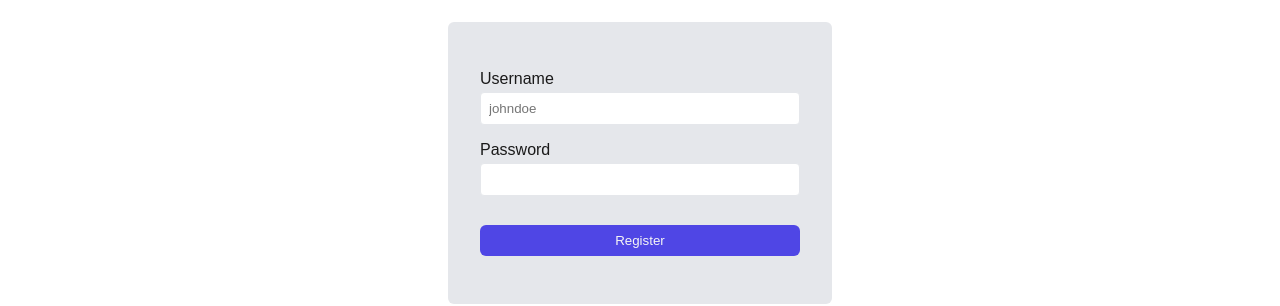
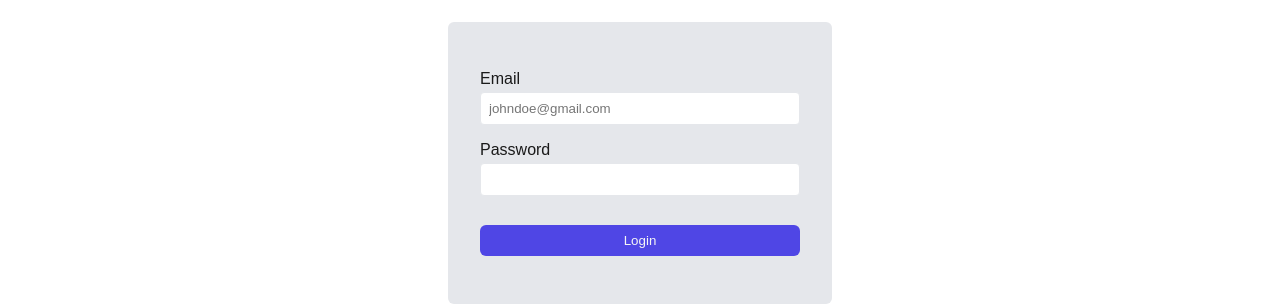
Before and after one commit to pearl174/shuttle-up-frontend, a React (Vite) app: page /login in a window 1280 px wide. Shown: the part 124-430 px from the top of the page. Built offline with nearby package versions, Linux system fonts and the light colour scheme.

Commit message:
Add login handling, sending post request, and displaying server message. Change field to email as backend expects email. Add useEffect for removing server message. Show errors array as well.

```diff
--- a/src/pages/LogIn/LogIn.jsx
+++ b/src/pages/LogIn/LogIn.jsx
@@ -1,25 +1,69 @@
-import { useState } from "react";
+import { useEffect, useState } from "react";
 import "./Login.css";
+import API_BASE from "../../../config";
 
 const Login = () => {
-    const [username, setUsername] = useState("");
+    const [email, setEmail] = useState("");
     const [password, setPassword] = useState("");
     const [errors, setErrors] = useState({});
     const [serverMsg, setServerMsg] = useState("");
     const [isError, setIsError] = useState(false);
 
+    useEffect(() => {
+        if (serverMsg) {
+            const timeout = setTimeout(() => {
+                setServerMsg("");
+            }, isError ? 3000 : 2000);
+            return () => clearTimeout(timeout);
+        }
+    }, [serverMsg, isError]);
+
+
+    const handleLogin = async (e) => {
+        e.preventDefault();
+
+        try {
+            const res = await fetch(`${API_BASE}api/auth/login`, {
+                method: "POST",
+                headers: { "Content-Type": "application/json" },
+                body: JSON.stringify({ email, password })
+            });
+            const data = await res.json();
+            setServerMsg(data.msg);
+            console.log(data);
+            if (res.status === 400) {
+                if (data.errors) {
+                    const newErrors = {};
+                    data.errors.forEach(err => {
+                        newErrors[err.path] = err.msg;
+                    })
+                    setErrors(newErrors);
+                } else {
+                    console.log(data);
+                    setIsError(true);
+                }
+            } else {
+                console.log(data);
+                setIsError(false);
+            }
+        } catch (err) {
+            console.error(err);
+        }
+
+    }
+
     return (
         <div className="flex-container-signup">
             <form className="signup-form" method="POST">
-                <label htmlFor="username">Username</label>
-                {errors && <div className="username-error invalid">{errors.username}</div>}
+                <label htmlFor="email">Email</label>
+                {errors && <div className="email-error invalid">{errors.email}</div>}
                 <input
-                    type="text"
-                    id="username"
-                    value={username}
-                    onChange={(e) => setUsername(e.target.value)}
+                    type="email"
+                    id="email"
+                    value={email}
+                    onChange={(e) => setEmail(e.target.value)}
                     required
-                    placeholder="johndoe" />
+                    placeholder="johndoe@gmail.com" />
 
                 <label htmlFor="password">Password</label>
                 {errors && <div className="password-error invalid">{errors.password}</div>}
@@ -32,7 +76,7 @@ const Login = () => {
                     minLength="6"
                     maxLength="20" />
                 {serverMsg && <div className={`server-msg ${isError? "invalid": "valid"}`}>{serverMsg}</div>}
-                <button type="submit" className="primary-btn register-btn">Register</button>
+                <button type="submit" className="primary-btn register-btn" onClick={handleLogin}>Login</button>
             </form>
         </div>
     )
```
